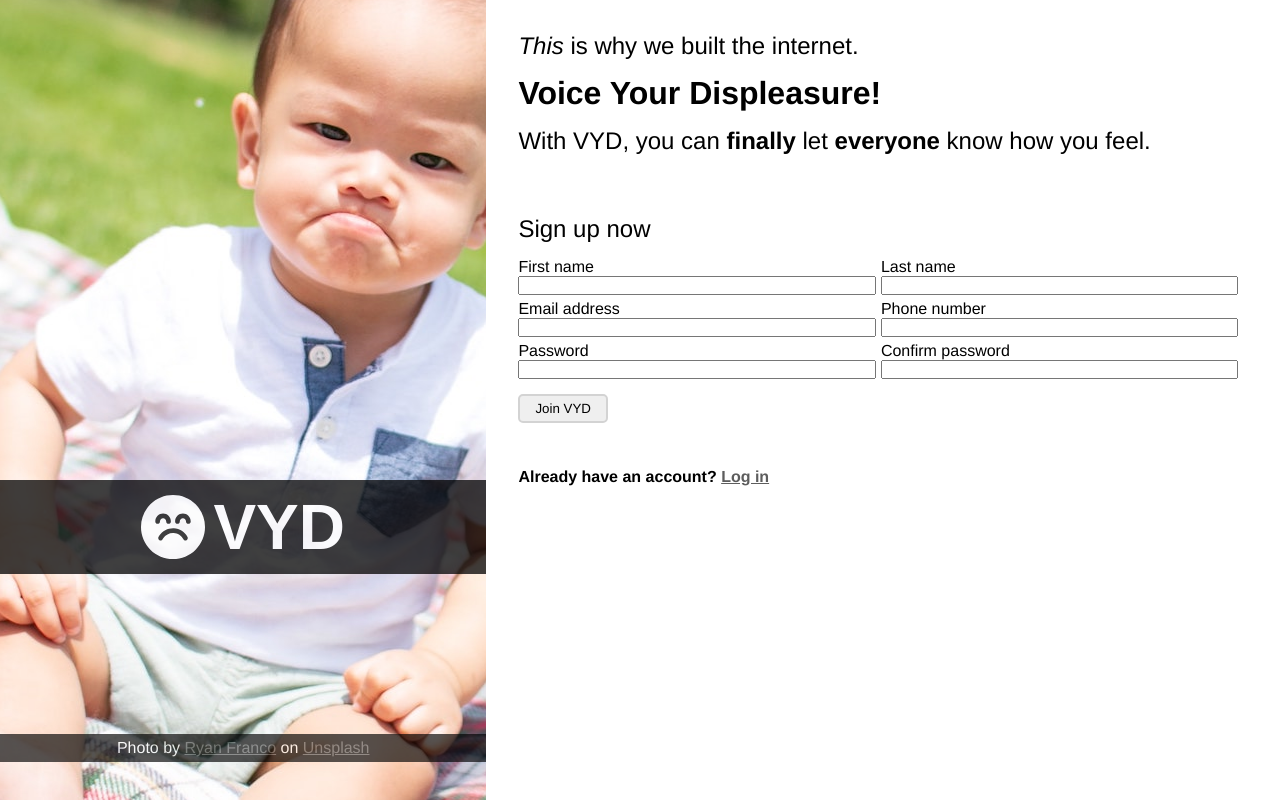
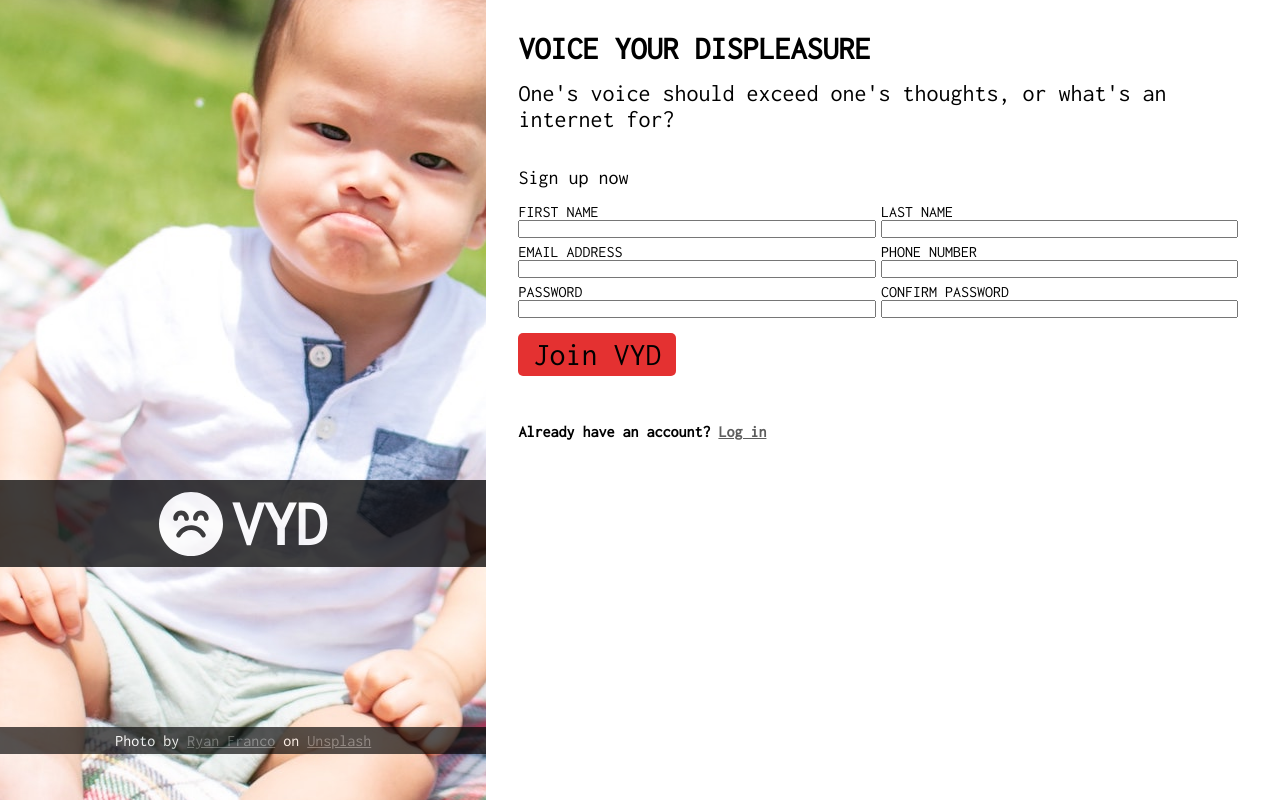
Before and after one commit to t-hanafin/form-validation-project, a plain HTML site: page index.html in a window 1280 px wide. Drawn offline with Linux system fonts and the light colour scheme.

Commit message:
layout changes

```diff
--- a/index.html
+++ b/index.html
@@ -6,7 +6,7 @@
   <link rel="stylesheet" href="styles.css">
   <script src="script.js" defer></script>
   <meta name="viewport" content="width=device-width, initial-scale=1.0">
-  <link rel="stylesheet" href="https://fonts.googleapis.com/css?family=Bitter">
+  <link rel="stylesheet" href="https://fonts.googleapis.com/css?family=Inconsolata">
   <title>Voice Your Displeasure</title>
 </head>
 <body>
@@ -26,9 +26,8 @@
 
     <div class="right">
       <div class="right-text">
-        <p><em>This</em> is why we built the internet.</p>
-        <h3>Voice Your Displeasure!</h3>
-        <p>With VYD, you can <b>finally</b> let <b>everyone</b> know how you feel.</p>
+        <h3>Voice Your Displeasure</h3>
+        <p>One's voice should exceed one's thoughts, or what's an internet for?</p>
       </div>
       <form class="sign-up-form">
         <fieldset>
--- a/styles.css
+++ b/styles.css
@@ -1,7 +1,7 @@
 * {
     margin: 0px;
     padding: 0px;
-    font-family: 'Helvetica', 'Bitter', sans-serif;
+    font-family: 'Inconsolata', sans-serif;
 }
 
 a {
@@ -67,7 +67,7 @@ a {
     display: flex;
     flex-direction: column;
     gap: 15px;
-    margin-bottom: 45px;
+    margin-bottom: 20px;
 }
 
 .right-text > p {
@@ -76,6 +76,7 @@ a {
 
 .right-text > h3 {
     font-size: 2em;
+    text-transform: uppercase;
 }
 
 fieldset {
@@ -88,7 +89,7 @@ fieldset {
 }
 
 legend {
-    font-size: 1.5em;
+    font-size: 1.25em;
     margin-bottom: 15px;
 }
 
@@ -96,13 +97,16 @@ legend {
     display: flex;
     flex-direction: column;
     flex-basis: 49%;
+    text-transform: uppercase;
 }
 
 button {
-    border: 2px solid lightgrey;
+    background-color: rgb(228, 49, 49);
+    border: 0px;
     border-radius: 5px;
     padding: 5px 15px;
-    margin-bottom: 30px;
+    margin-bottom: 1em;
+    font-size: 2em;
 }
 
 .log-in {
```
